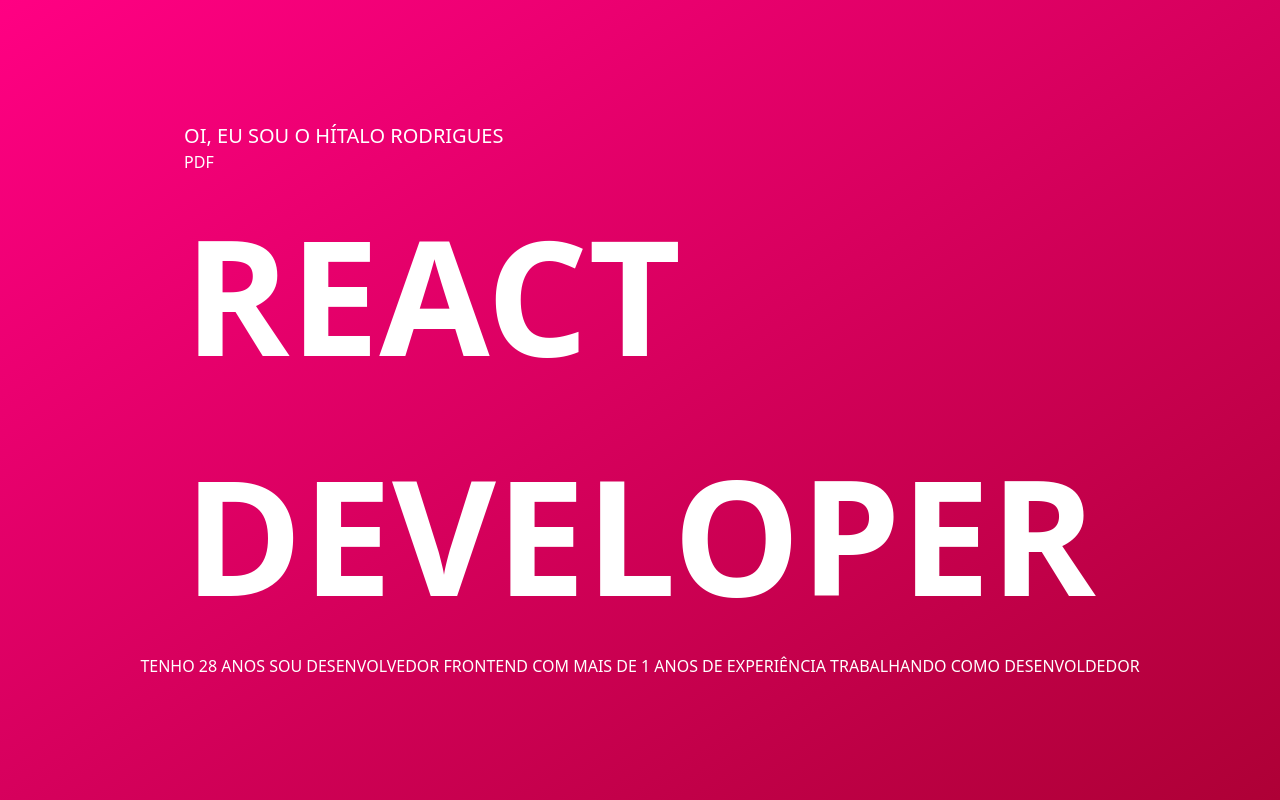
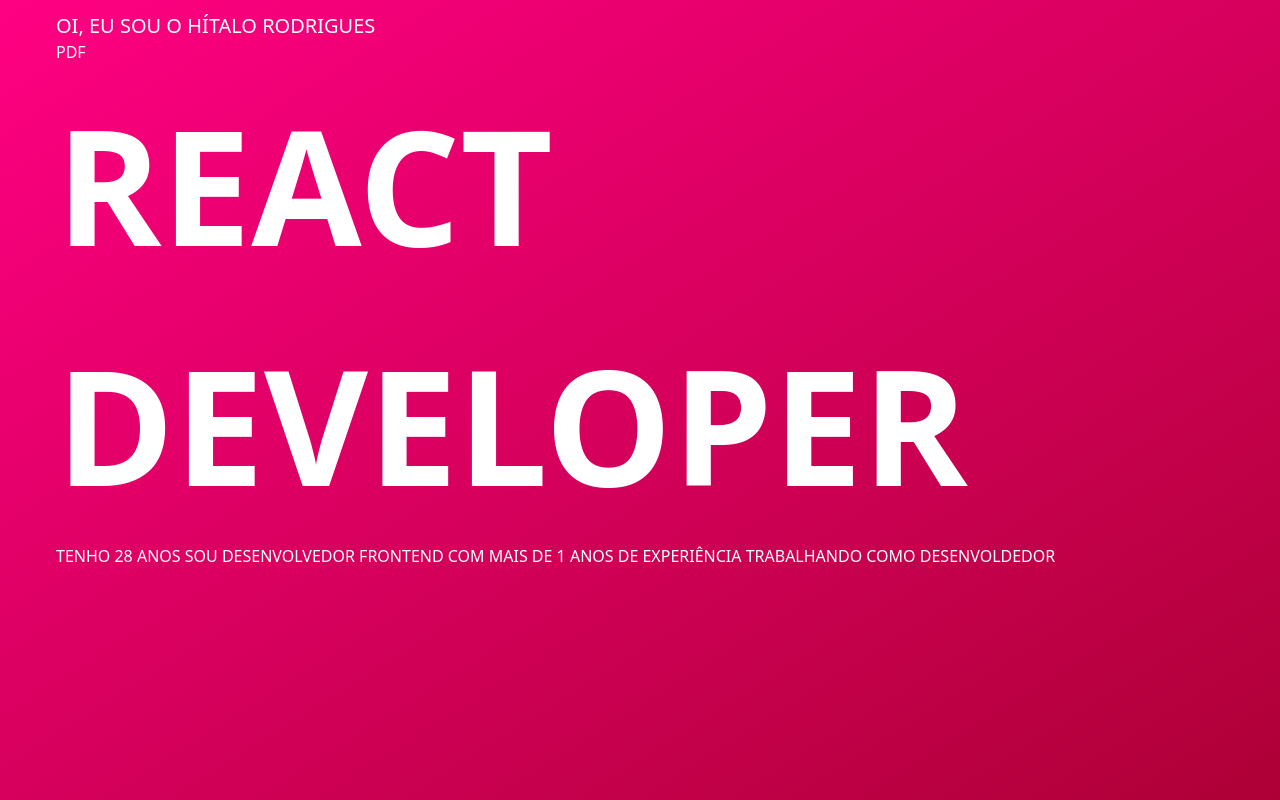
Before and after one commit to Hzimr/Hzimr.github.io, a Next.js app: page / in a window 1280 px wide. Shown: the top 800 px of the page. Built offline with nearby package versions, Linux system fonts and the light colour scheme.

Commit message:
refactor: props className in DefaultLayout added

```diff
--- a/src/components/theme/defaultPageLayout.tsx
+++ b/src/components/theme/defaultPageLayout.tsx
@@ -2,11 +2,14 @@ import { ReactNode } from 'react'
 
 interface DefaultLayoutProps {
   children: ReactNode
+  className?: string
 }
 
-export function DefaultLayout({ children }: DefaultLayoutProps) {
+export function DefaultLayout({ children, className }: DefaultLayoutProps) {
   return (
-    <div className="mx-auto my-0 flex min-h-screen w-full max-w-[1200px] flex-col items-center justify-center px-4 py-3">
+    <div
+      className={`${className} mx-auto my-0 flex min-h-screen w-full max-w-[1200px] flex-col px-4 py-3`}
+    >
       {children}
     </div>
   )
```
